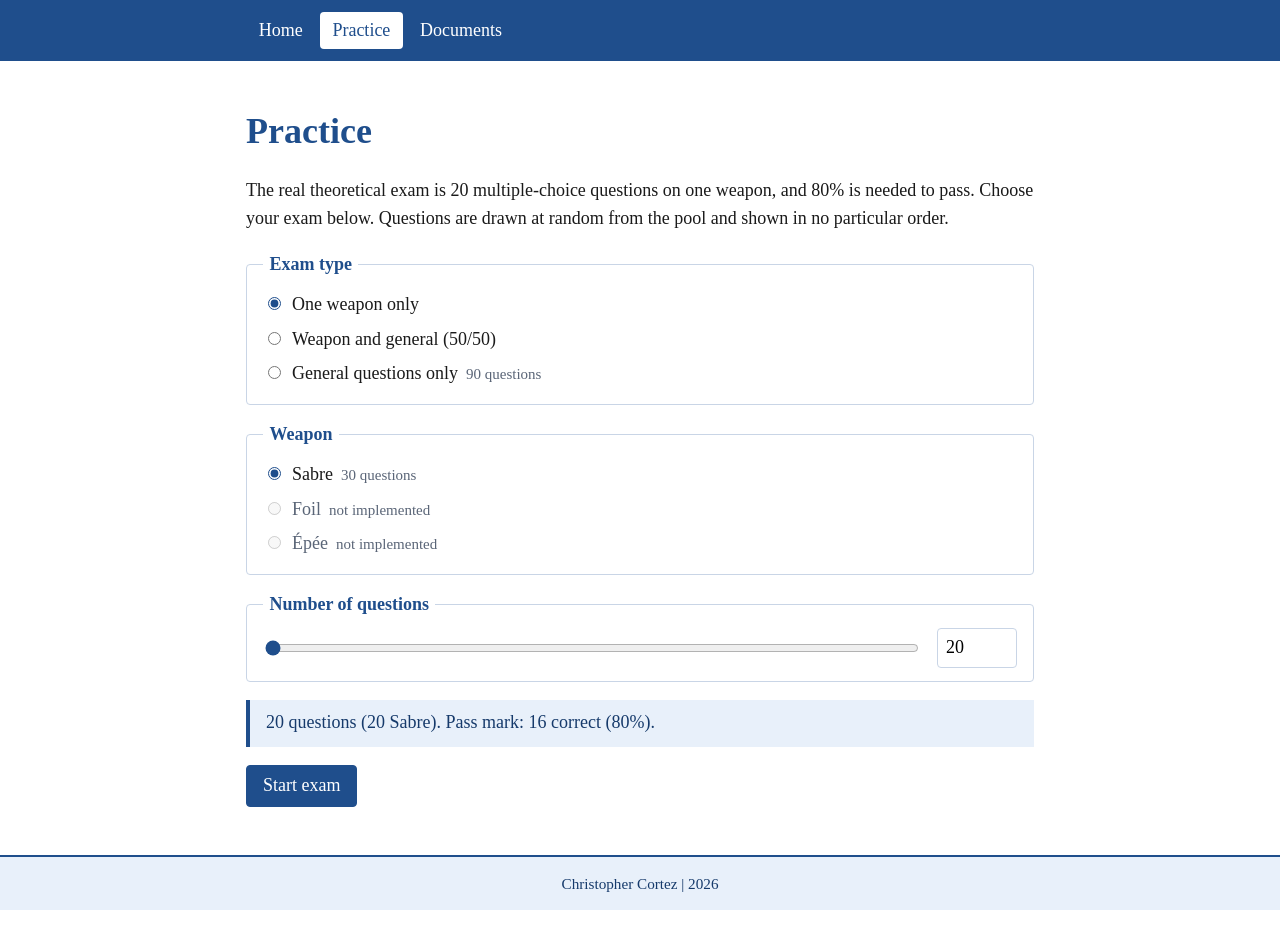
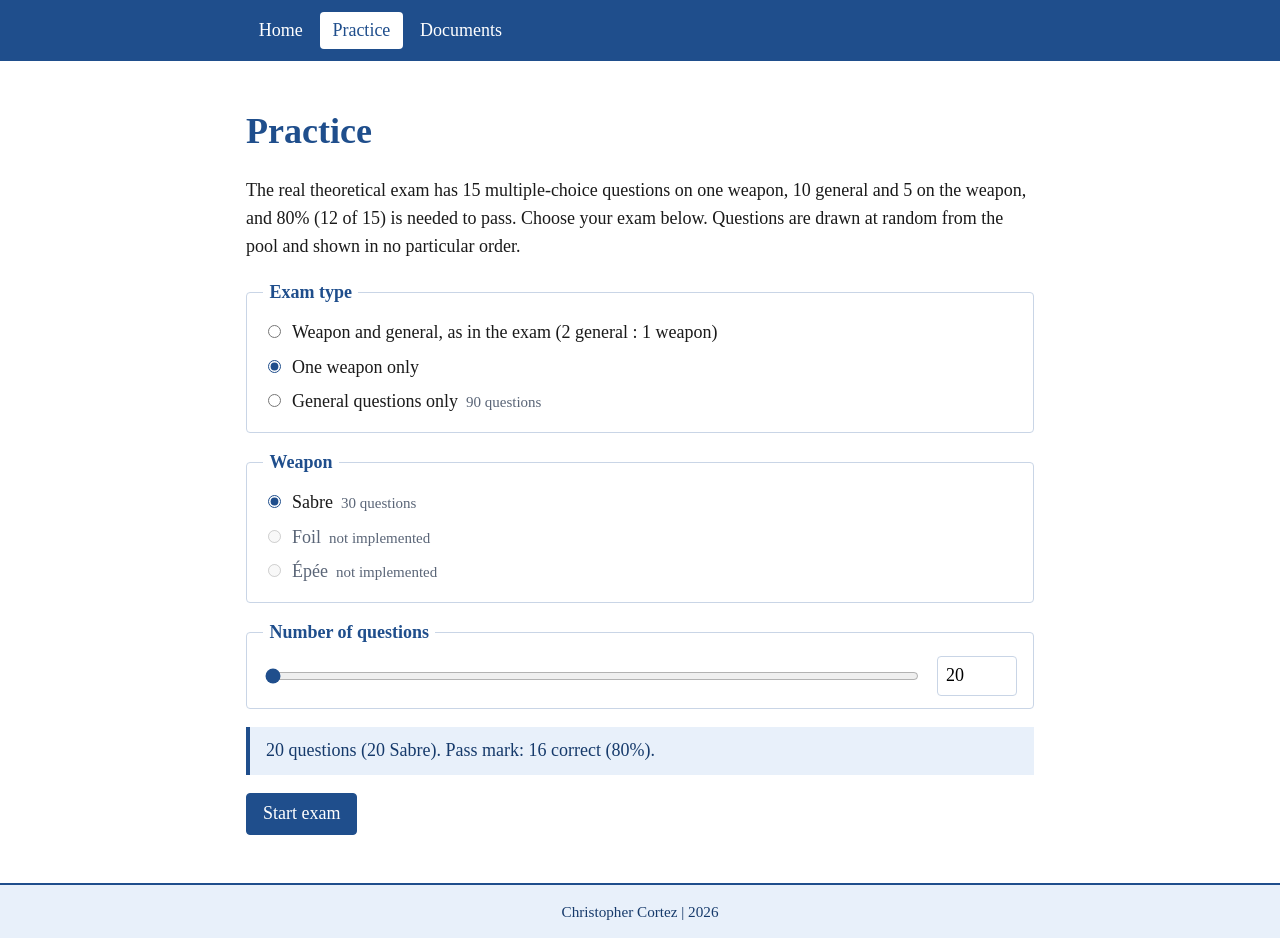
Before and after one commit to cec5/FIE-Exam-Prep, a Jekyll site: the page built from practice.html, in a window 1280 px wide. Built offline with Jekyll 4.4.1, drawn with Linux system fonts in a browser that asks for light colours; before the commit the page ends 910 px from its top, so only the background shows below that.

Commit message:
Revise exam details and question requirements
Updated the exam description and adjusted the number of questions required to pass.

```diff
--- a/practice.html
+++ b/practice.html
@@ -10,13 +10,14 @@ permalink: /practice/
 
   <!-- 1. Setup -->
   <section id="setup" hidden>
-    <p>The real theoretical exam is 20 multiple-choice questions on one weapon, and 80% is needed to pass.
-    Choose your exam below. Questions are drawn at random from the pool and shown in no particular order.</p>
+    <p>The real theoretical exam has 15 multiple-choice questions on one weapon, 10 general and 5 on the weapon,
+    and 80% (12 of 15) is needed to pass. Choose your exam below. Questions are drawn at random from the pool
+    and shown in no particular order.</p>
 
     <fieldset>
       <legend>Exam type</legend>
+      <label class="choice"><input type="radio" name="mode" value="mix"> <span>Weapon and general, as in the exam (2 general : 1 weapon)</span> <small id="hint-mix"></small></label>
       <label class="choice"><input type="radio" name="mode" value="weapon"> <span>One weapon only</span> <small id="hint-weapon"></small></label>
-      <label class="choice"><input type="radio" name="mode" value="mix"> <span>Weapon and general (50/50)</span> <small id="hint-mix"></small></label>
       <label class="choice"><input type="radio" name="mode" value="general"> <span>General questions only</span> <small id="hint-general"></small></label>
     </fieldset>
 
```
